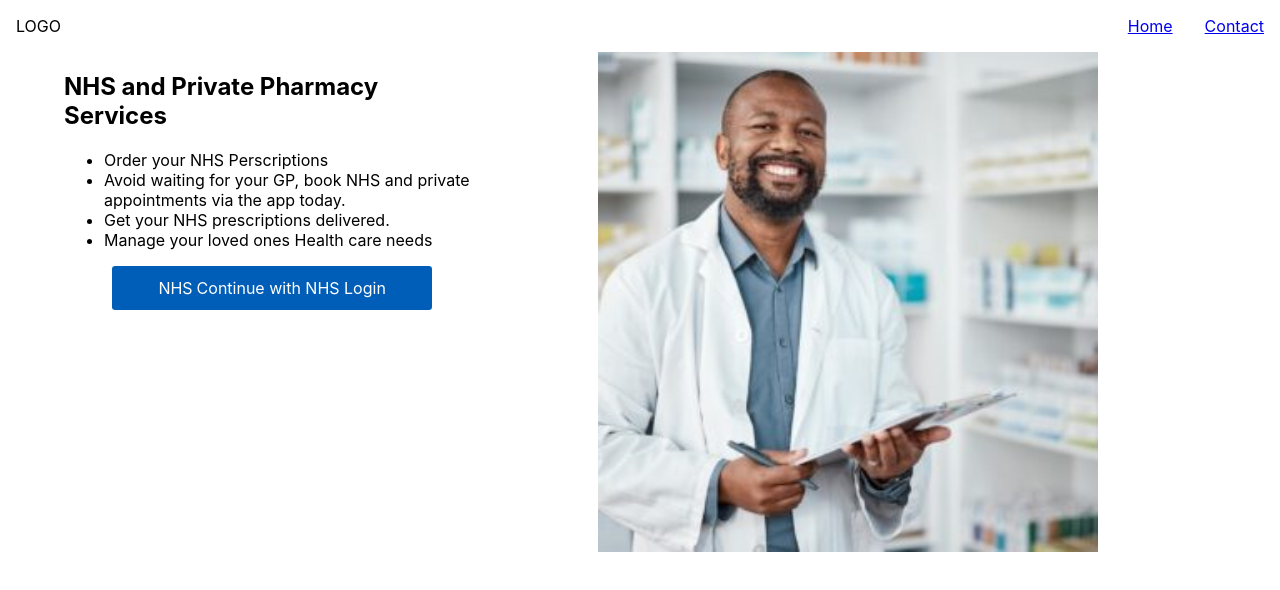
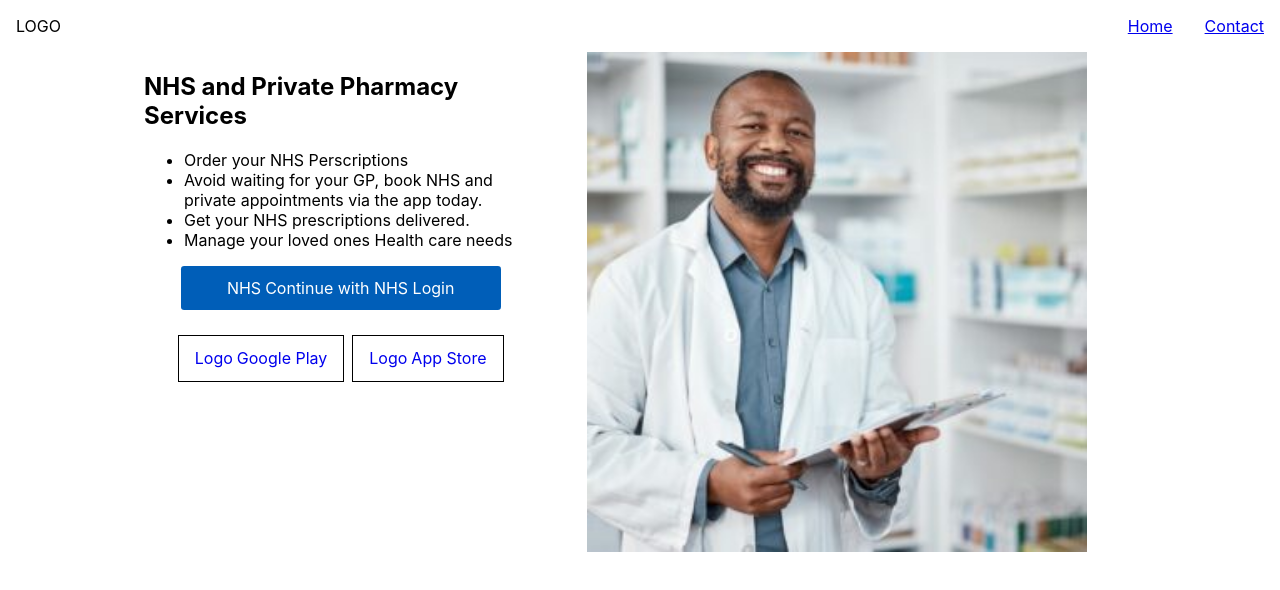
Before and after one commit to AranAtwal/SidleyPharmacy, a React (Create React App) app: page / in a window 1280 px wide. Shown: the top 590 px of the page. Built offline with nearby package versions, Linux system fonts and the light colour scheme.

Commit message:
Added nhs app buttons and stlying for larger screens

```diff
--- a/src/App.css
+++ b/src/App.css
@@ -5,11 +5,17 @@
 
 .content {
   padding: 0 1rem;
+  margin: auto;
 }
 
 /* Styles for larger screens */
 @media (min-width: 769px) {
   .content {
-    padding: 0 4rem;
+    width: 80%;
+  }
+}
+@media (min-width: 1441px) {
+  .content {
+    width: 60%;
   }
 }/*# sourceMappingURL=App.css.map */
--- a/src/App.scss
+++ b/src/App.scss
@@ -5,11 +5,18 @@
 
 .content {
 	padding: 0 1rem;
+	margin: auto;
 }
 
 /* Styles for larger screens */
 @media (min-width: 769px) {
 	.content {
-		padding: 0 4rem;
+		width: 80%;
 	}
 }
+
+@media (min-width: 1441px) {
+	.content {
+		width: 60%;
+	}
+}
--- a/src/pages/Home/Home.css
+++ b/src/pages/Home/Home.css
@@ -38,6 +38,24 @@
   color: white;
 }
 
+.nhs-apps {
+  display: flex;
+  justify-content: center;
+  gap: 0.5rem;
+  text-align: center;
+  margin: 0.8rem auto 0;
+  padding: 0.75rem;
+  border-radius: 0.2rem;
+}
+.nhs-apps a {
+  border: black 0.1rem solid;
+  display: flex;
+  justify-content: center;
+  gap: 0.25rem;
+  text-decoration: unset;
+  padding: 0.8rem 1rem;
+}
+
 /* Styles for larger screens */
 @media (min-width: 769px) {
   .hero {
--- a/src/pages/Home/Home.js
+++ b/src/pages/Home/Home.js
@@ -32,11 +32,32 @@ function Home() {
 							<a
 								href="https://www.nhs.uk/nhs-app/account/"
 								className="nhs-login-button"
+								target="_blank"
 							>
 								<span className="nhs-login-logo">NHS</span>
 								<span className="nhs-login-text">
 									Continue with NHS Login
 								</span>
+							</a>
+						</div>
+						<div className="nhs-apps">
+							<a
+								href="https://apps.apple.com/gb/app/nhs-app/id1388411277"
+								className="nhs-android"
+								target="_blank"
+							>
+								<span className="nhs-android-logo">Logo</span>
+								<span className="nhs-app-text">
+									Google Play
+								</span>
+							</a>
+							<a
+								href="https://apps.apple.com/gb/app/nhs-app/id1388411277"
+								className="nhs-apple"
+								target="_blank"
+							>
+								<span className="nhs-apple-logo">Logo</span>
+								<span className="nhs-app-text">App Store</span>
 							</a>
 						</div>
 					</div>
--- a/src/pages/Home/Home.scss
+++ b/src/pages/Home/Home.scss
@@ -43,6 +43,25 @@
 	}
 }
 
+.nhs-apps {
+	display: flex;
+	justify-content: center;
+	gap: 0.5rem;
+	text-align: center;
+	margin: 0.8rem auto 0;
+	padding: 0.75rem;
+	border-radius: 0.2rem;
+
+	a {
+		border: black 0.1rem solid;
+		display: flex;
+		justify-content: center;
+		gap: 0.25rem;
+		text-decoration: unset;
+		padding: 0.8rem 1rem;
+	}
+}
+
 /* Styles for larger screens */
 @media (min-width: 769px) {
 	.hero {
```
Also changed, not shown: 2 other files (tests, documents, lock files or other folders).
